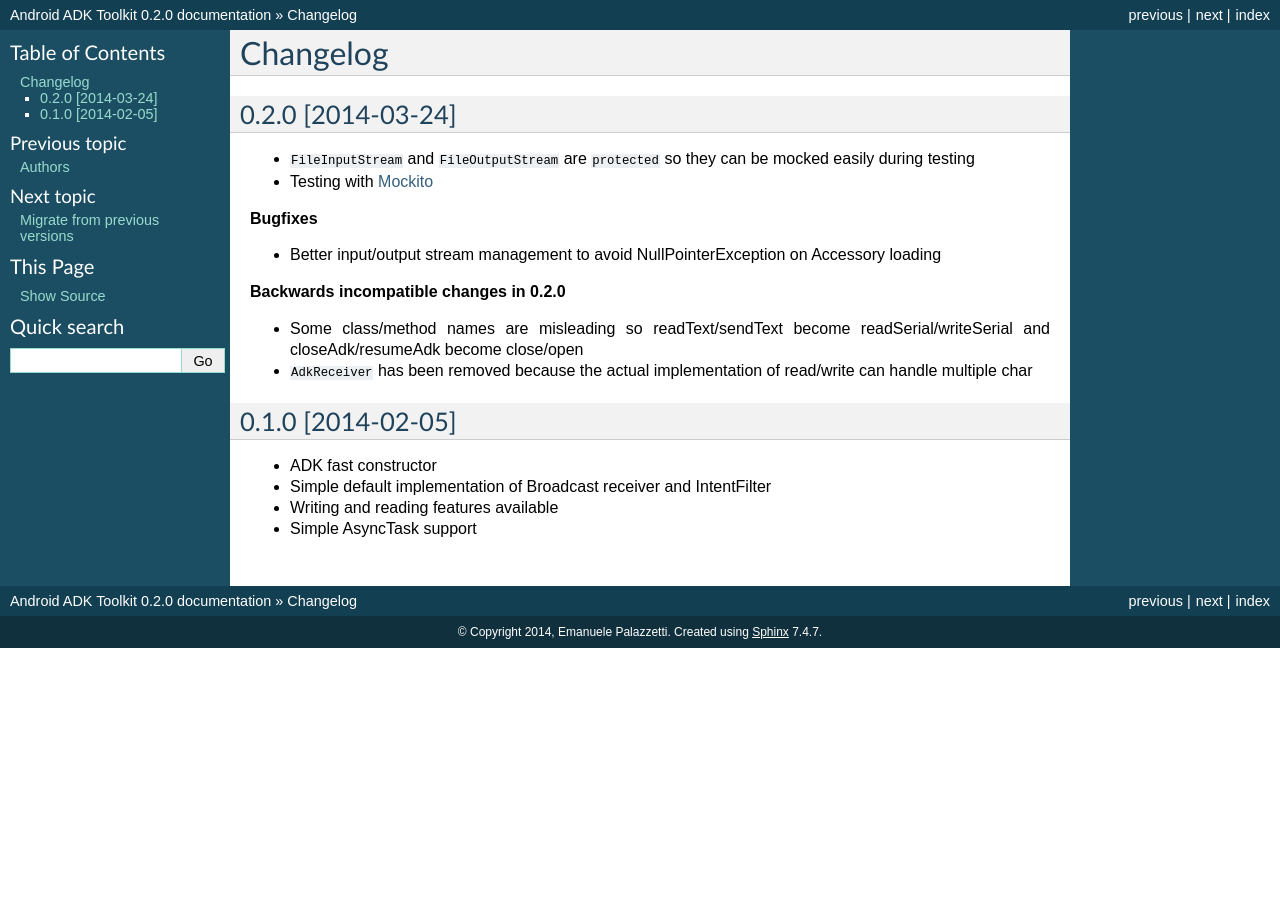
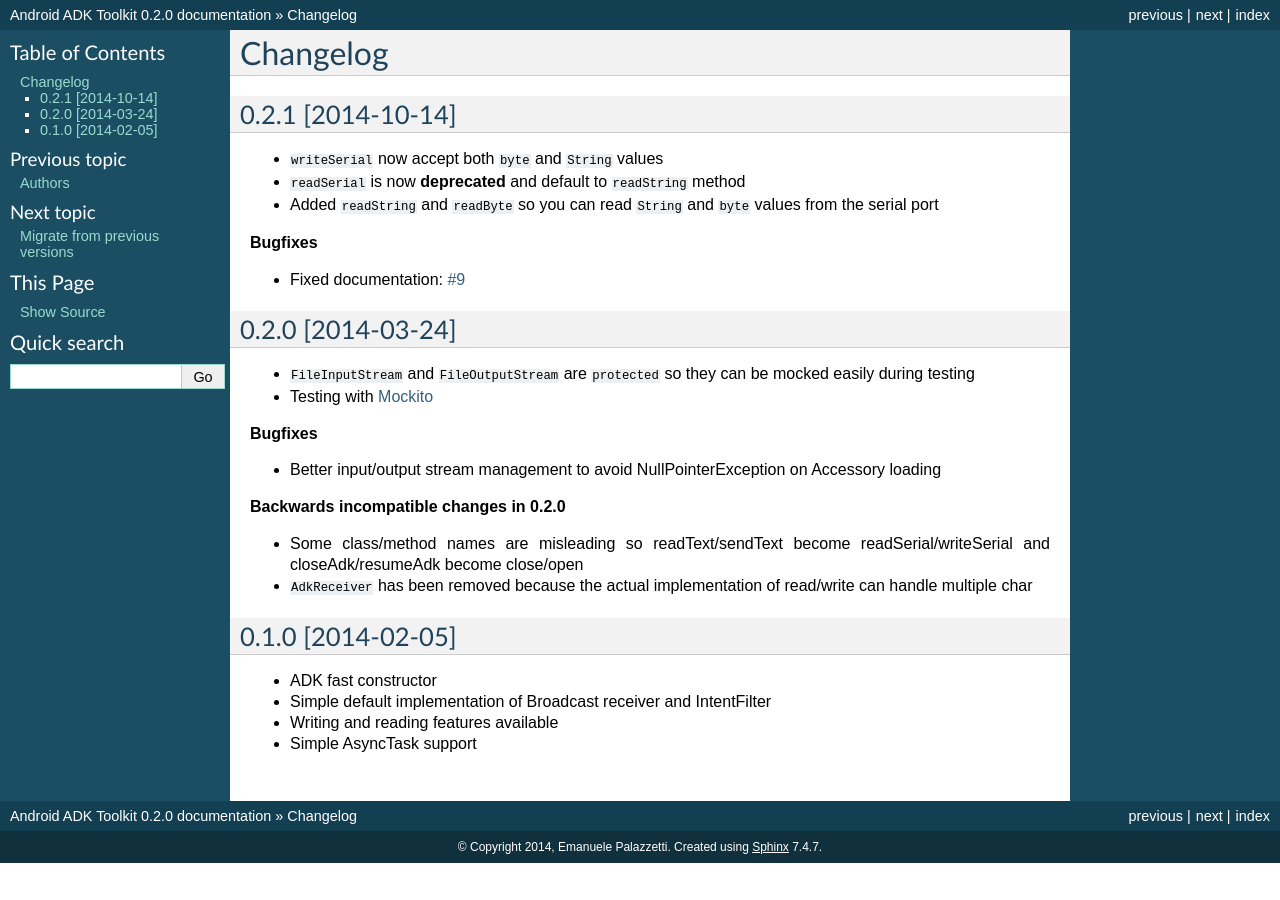
Before and after one commit to palazzem/adk-toolkit, a Sphinx documentation site: the page built from docs/source/changelog.rst, in a window 1280 px wide. Built offline with Sphinx 7.4.7, drawn with Linux system fonts in a browser that asks for light colours.

Commit message:
changelog for 0.2.1 release

```diff
--- a/docs/source/changelog.rst
+++ b/docs/source/changelog.rst
@@ -1,6 +1,19 @@
 =========
 Changelog
 =========
+
+0.2.1 [2014-10-14]
+------------------
+
+* ``writeSerial`` now accept both ``byte`` and ``String`` values
+* ``readSerial`` is now **deprecated** and default to ``readString`` method
+* Added ``readString`` and ``readByte`` so you can read ``String`` and ``byte`` values from the serial port
+
+**Bugfixes**
+
+* Fixed documentation: `#9`_
+
+.. _#9: https://github.com/palazzem/adk-toolkit/issues/9
 
 0.2.0 [2014-03-24]
 ------------------
```
Also changed, not shown: README.rst (+13 -0 lines).
